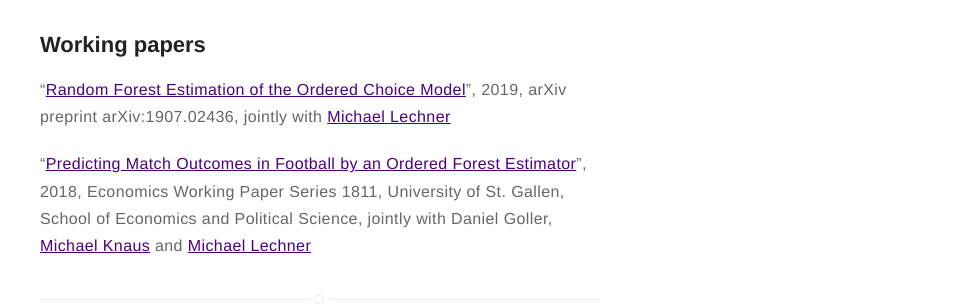
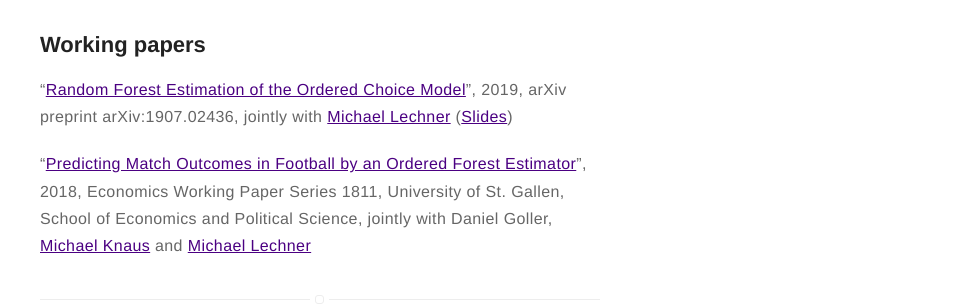
Before and after one commit to okasag/okasag.github.io, a Jekyll site: the page built from research.md, in a window 1280 px wide. Shown: the part 534-838 px from the top of the page, without its empty margins (320-1280 px from the left). Built offline with Jekyll 4.4.1, drawn with Linux system fonts in a browser that asks for light colours.

Commit message:
add slides for orf paper

```diff
--- a/research.md
+++ b/research.md
@@ -7,6 +7,7 @@ layout: page
 
 ## Working papers
 
-"[Random Forest Estimation of the Ordered Choice Model](https://arxiv.org/abs/1907.02436)", 2019, arXiv preprint arXiv:1907.02436, jointly with [Michael Lechner](https://www.michael-lechner.eu/)
+"[Random Forest Estimation of the Ordered Choice Model](https://arxiv.org/abs/1907.02436)", 2019, arXiv preprint arXiv:1907.02436, jointly with [Michael Lechner](https://www.michael-lechner.eu/) ([Slides]({{ site.url }}/assets/pdf/orf_ysem_zurich_okasa.pdf))
+
 
 "[Predicting Match Outcomes in Football by an Ordered Forest Estimator](http://ux-tauri.unisg.ch/RePEc/usg/econwp/EWP-1811.pdf)", 2018,  Economics Working Paper Series 1811, University of St. Gallen, School of Economics and Political Science, jointly with Daniel Goller, [Michael Knaus](https://mcknaus.github.io/) and [Michael Lechner](https://www.michael-lechner.eu/)
```
Also changed, not shown: 1 other file.
